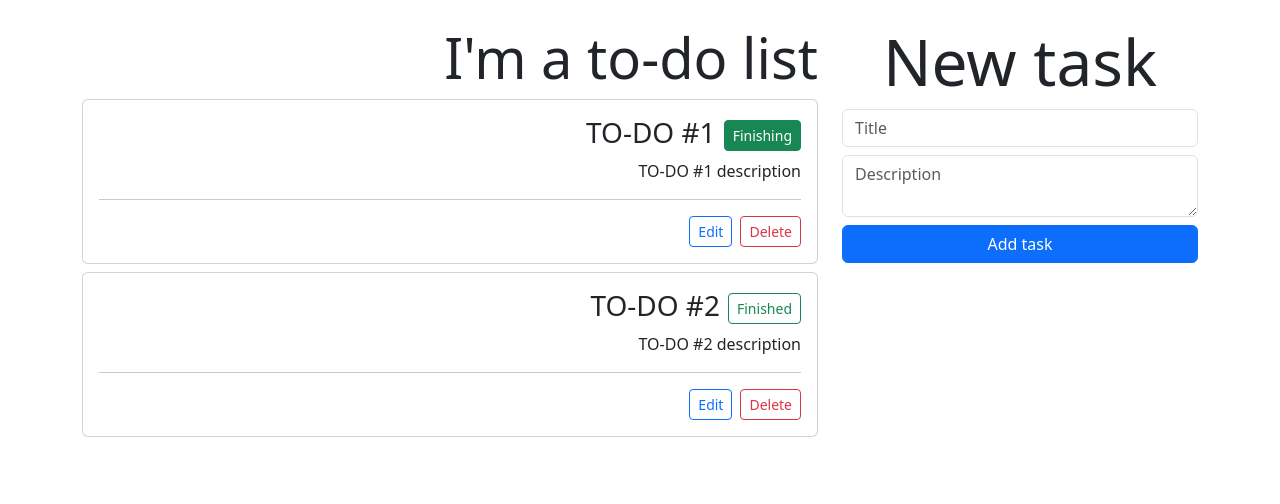
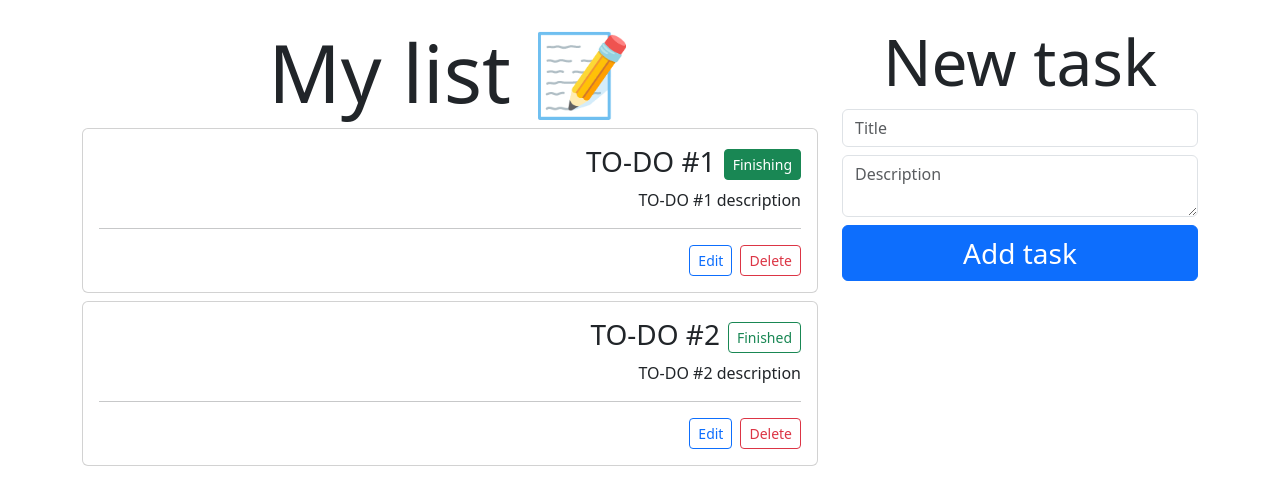
Before and after one commit to CarlosAlc91/to-do-list-React, a React (Create React App) app: page / in a window 1280 px wide. Shown: the top 504 px of the page. Built offline with nearby package versions, Linux system fonts and the light colour scheme.

Commit message:
styling-buttons-and-text

```diff
--- a/src/components/TodoForm.js
+++ b/src/components/TodoForm.js
@@ -58,13 +58,13 @@ const TodoForm = ({ todoAdd, todoEdit, todoUpdate, setTodoEdit }) => {
 
     /* validacion para los titulos vacios */
     if (title.trim() === '') {
-      setError('Must enter title')
+      setError('Please, enter a title')
       return
     }
 
     /* validacion para tareas vacias */
     if (description.trim() === '') {
-      setError('Must enter a description')
+      setError('Please, enter a description')
       return
     }
 
@@ -113,8 +113,8 @@ const TodoForm = ({ todoAdd, todoEdit, todoUpdate, setTodoEdit }) => {
           /* siempre se debe de crear un arrow function para que la funcion sea ejecutada hasta que reciba el click en el boton Discard */
           /* el boton en su evento onClick va a llamar a la funcion setTodoEdit y lo va a regresar a su estado inicial null */
           onClick={() => setTodoEdit(null)}
-          className='btn btn-sm btn-warning mb-2 w-100'>
-          Press if you're done editing!✅
+          className='btn btn-sm btn-warning mb-2 w-100 text-secondary text-uppercase fs-4'>
+          Done editing!👍🏽
         </button>
       }
 
@@ -138,10 +138,10 @@ const TodoForm = ({ todoAdd, todoEdit, todoUpdate, setTodoEdit }) => {
 
         <button
           /* in the new bootstrap btn-block(to use a full-size button) is not working now we use w-100 (width at 100%) */
-          className='btn btn-primary w-100 mt-2'>
+          className='btn btn-primary w-100 mt-2 fs-3 '>
           {/* todoEdit no es null ? muestrame update task : de lo contrario quiere decir qie esta en null muestrame add task */}
           {/* cuando hacemos el update de las tareas se agrega como si fuera una nueva tarea en vez de solo actulizarse en la mmisma tarea por ende se necesita hacer un cambio en el submit todoAdd */}
-          {todoEdit ? 'Update task' : 'Add task'}
+          {todoEdit ? 'Update task ✅' : 'Add task'}
         </button>
 
       </form>
@@ -149,7 +149,7 @@ const TodoForm = ({ todoAdd, todoEdit, todoUpdate, setTodoEdit }) => {
         /* si error tiene algun valor me muestra la expresion, sino tiene nada, no muestra nada */
         error &&
         (
-          <div className='alert alert-danger mt-2'>
+          <div className='alert alert-danger mt-2 text-center fs-5'>
             {error}
           </div>
         )
@@ -160,7 +160,7 @@ const TodoForm = ({ todoAdd, todoEdit, todoUpdate, setTodoEdit }) => {
         /* muestra un mensaje de exito cuando se haya agregado una nueva tarea exitosamente */
         successMessage &&
         (
-          <div className='alert alert-success mt-2'>
+          <div className='alert alert-success mt-2 text-center fs-5'>
             {successMessage}
           </div>
         )
--- a/src/components/TodoList.js
+++ b/src/components/TodoList.js
@@ -14,7 +14,7 @@ const TodoList = ({ todos, todoDelete, todoToogleComplete, setTodoEdit }) => {
     /* a un fragment no se le pueden asignar o agregar style.css */
     <div>
       {/* en bootstrap 5, text-left === text-start, text-right === text-start*/}
-      <h2 className='text-end display-4'>I'm a to-do list</h2>
+      <h2 className='text-center display-1'>My list 📝</h2>
 
       {/* carga condicional para mostrar un mensaje cuando no se tengan tareas agregadas */}
       {/* si el arreglo todos.length esta vacio === 0 */}
@@ -22,8 +22,8 @@ const TodoList = ({ todos, todoDelete, todoToogleComplete, setTodoEdit }) => {
         todos.length === 0
           /* muestras este mensaje */
           ? (
-            <div className='alert alert-primary'>
-              No tasks, please add a new task!!📝
+            <div className='alert alert-primary text-center display-5'>
+              ⚠️ No tasks, please add a new one!! ⚠️
             </div>
           )
           /* en caso contrario itera sobre todos los todos y muestrame las tareas que haya */
```
